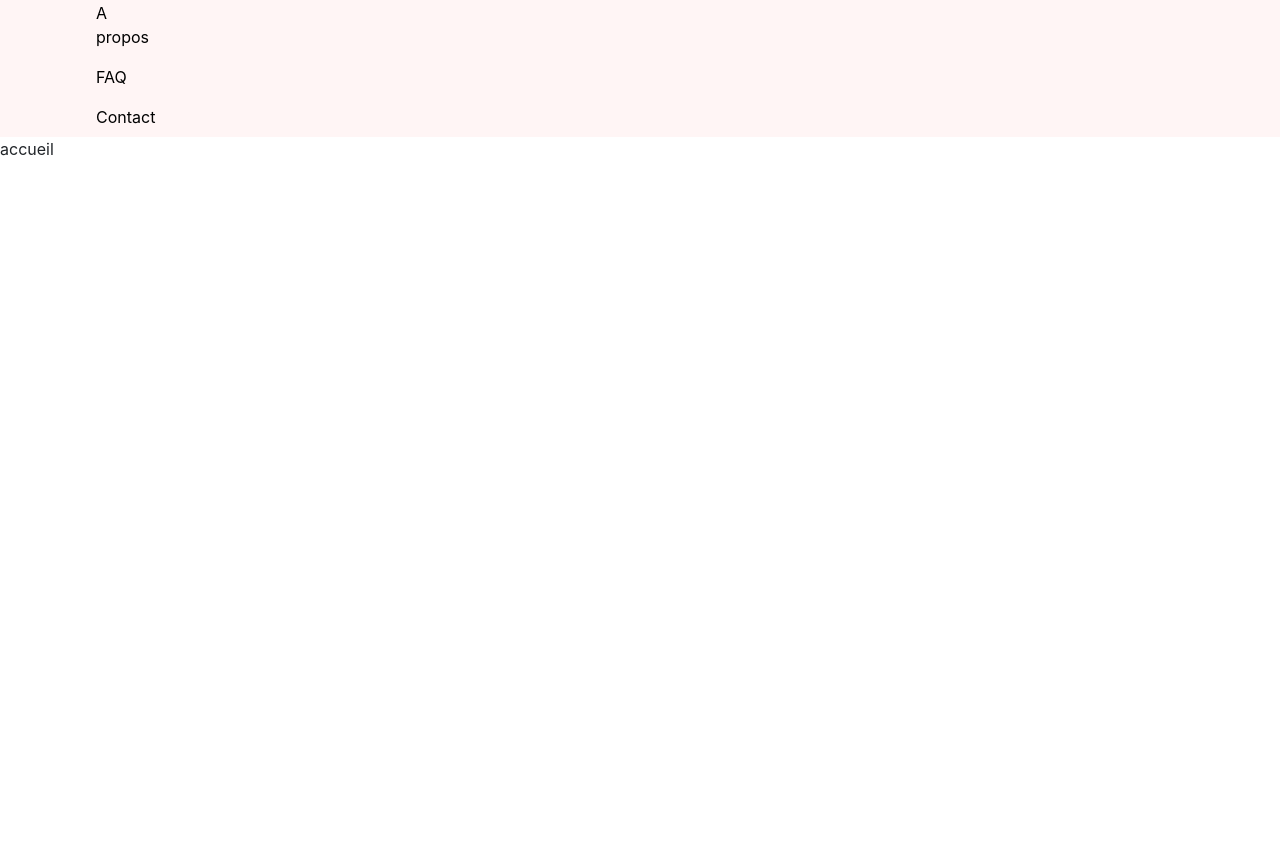
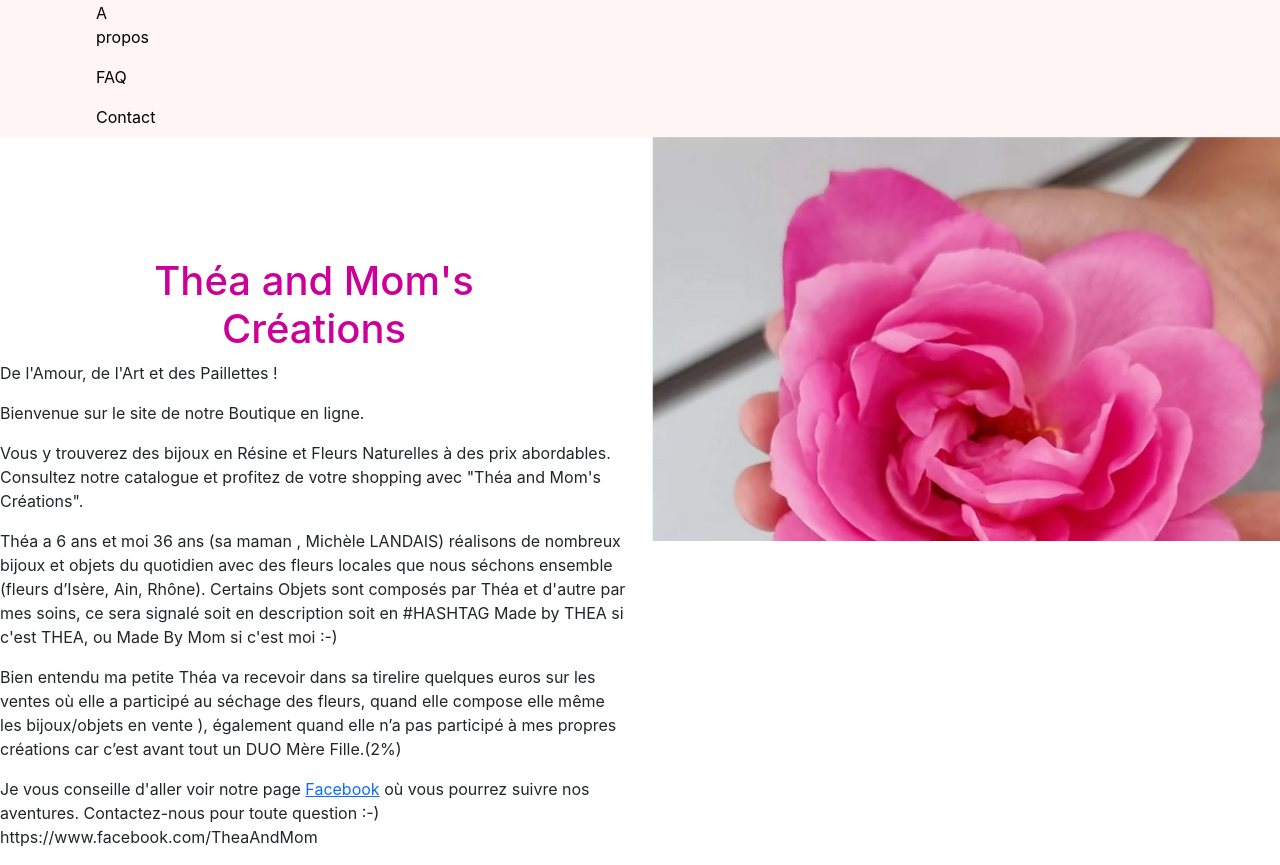
Before and after one commit to delphine38/theaandmomreact, a React (Create React App) app: page /accueil in a window 1280 px wide. Shown: the part 560-1425 px from the top of the page. Before the commit the page ends 800 px from the top, so only its background shows below. Built offline with nearby package versions, Linux system fonts and the light colour scheme.

Commit message:
accueil en cours

```diff
--- a/src/App.css
+++ b/src/App.css
@@ -69,3 +69,11 @@
 .facebook {
   margin-left: 20px;
 }
+
+/* accueil */
+.h1accueil {
+  text-align: center;
+  color: #CC0099;
+  margin-top: 120px;
+
+}
--- a/src/components/Accueil.js
+++ b/src/components/Accueil.js
@@ -1,10 +1,31 @@
 import React from "react";
+
+//images
+import FleurAccueil from '../images/fleuraccueil.jpg';
 
 
 const Accueil = () =>{
     return(
         <div>
-            accueil
+            <div className="row">
+                <div className="col-6">
+                    <h1 className="h1accueil">Théa and Mom's <br />
+                        Créations </h1>
+                        <p>De l'Amour, de l'Art et des Paillettes !</p>
+                        <p>Bienvenue sur le site de notre Boutique en ligne.</p>
+                        <p>Vous y trouverez des bijoux en Résine et Fleurs Naturelles à des prix abordables. Consultez notre catalogue et profitez de votre shopping avec "Théa and Mom's Créations".</p>
+                        <p>Théa a 6 ans et moi 36 ans (sa maman , Michèle LANDAIS) réalisons de nombreux bijoux et objets du quotidien avec des fleurs locales que nous séchons ensemble (fleurs d’Isère, Ain, Rhône). Certains Objets sont composés par Théa et d'autre par mes soins, ce sera signalé soit en description soit en #HASHTAG Made by THEA si c'est THEA, ou Made By Mom si c'est moi :-)</p>
+                        <p>Bien entendu ma petite Théa va recevoir dans sa tirelire quelques euros sur les ventes où elle a participé au séchage des fleurs, quand elle compose elle même les bijoux/objets en vente ), également quand elle n’a pas participé à mes propres créations car c’est avant tout un DUO Mère Fille.(2%)
+</p>
+<p>Je vous conseille d'aller voir notre page <a href={"https://www.facebook.com/mickaela.land"} target="_blank">Facebook</a> où vous pourrez suivre nos aventures. Contactez-nous pour toute question :-) https://www.facebook.com/TheaAndMom
+</p>
+
+                </div>
+                <div className="col-6">
+                    <img src={FleurAccueil} alt="fleur accueil" width="100%" />
+
+                </div>
+            </div>
         </div>
     )
 }
```
Also changed, not shown: src/images/fleuraccueil.jpg (added).
